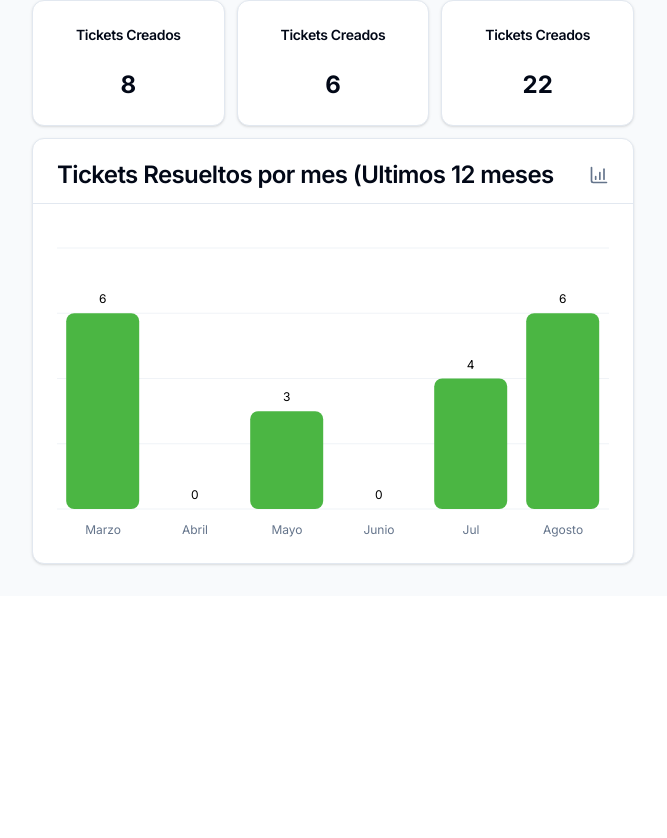
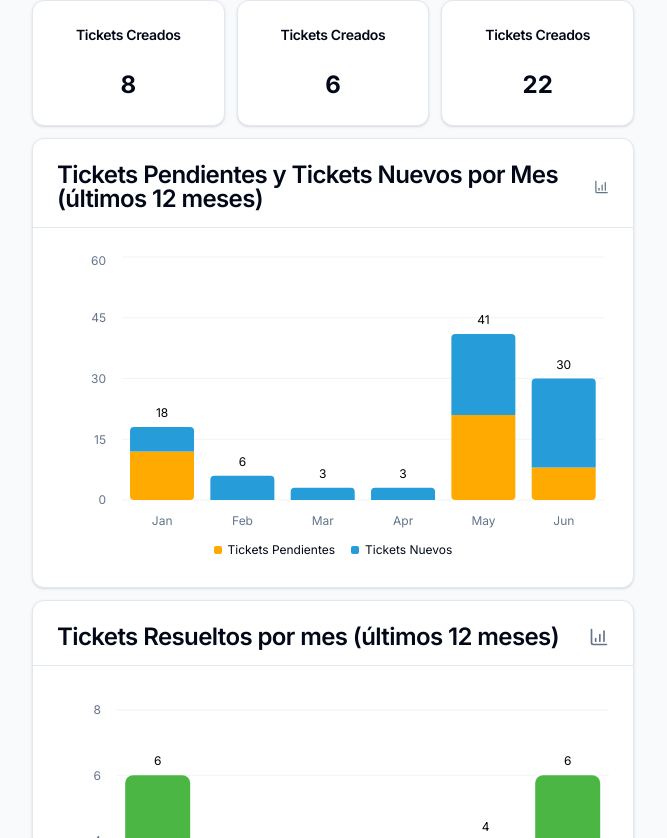
Before and after one commit to redBaron23/sentry, a Next.js app: page / in a window 1280 px wide. Shown: the part 702-1540 px from the top of the page, without its empty margins (0-667 px from the left). Before the commit the page ends 1298 px from the top, so only its background shows below. Built offline with nearby package versions, Linux system fonts and the light colour scheme.

Commit message:
add chart

```diff
--- a/src/app/globals.css
+++ b/src/app/globals.css
@@ -73,6 +73,8 @@
     --chart-low: 116 46% 49%;
     --chart-variation-positive: 116 46% 49%;
     --chart-variation-negative: 22 100% 50%;
+    --chart-new-tickets: 200 70% 50%;
+    --chart-pending-tickets: 40 100% 50%;
     --radius: 0.5rem;
   }
   .dark {
@@ -104,6 +106,8 @@
     --chart-high: 22 100% 50%;
     --chart-medium: 45 100% 51%;
     --chart-low: 116 46% 49%;
+    --chart-new-tickets: 200 70% 50%;
+    --chart-pending-tickets: 40 100% 50%;
   }
 }
 
--- a/src/app/page.tsx
+++ b/src/app/page.tsx
@@ -1,5 +1,6 @@
 import { BarChart } from "@/components/atoms/charts/bar-chart";
 import { RadialChart } from "@/components/atoms/charts/radial-chart";
+import { StackedBarChart } from "@/components/atoms/charts/stacked-bar-chart";
 import { VariationChart } from "@/components/atoms/charts/variation-chart";
 import TicketCountCard from "@/components/atoms/ticket-count-card";
 import ChartCard from "@/components/organisms/charts/chart-card";
@@ -27,6 +28,33 @@ const ticketsChartData = {
   jun: { label: "Junio", color: "hsl(var(--chart-low))", quantity: 0 },
   jul: { label: "Jul", color: "hsl(var(--chart-low))", quantity: 4 },
   ago: { label: "Agosto", color: "hsl(var(--chart-low))", quantity: 6 },
+};
+
+const last12MonthTicketsChartData = {
+  new: {
+    label: "Tickets Pendientes",
+    color: "hsl(var(--chart-pending-tickets))",
+    values: {
+      January: 12,
+      February: 0,
+      March: 0,
+      April: 0,
+      May: 21,
+      June: 8,
+    },
+  },
+  pending: {
+    label: "Tickets Nuevos",
+    color: "hsl(var(--chart-new-tickets))",
+    values: {
+      January: 6,
+      February: 6,
+      March: 3,
+      April: 3,
+      May: 20,
+      June: 22,
+    },
+  },
 };
 
 export default function Home() {
@@ -110,7 +138,13 @@ export default function Home() {
             <TicketCountCard title="Tickets Creados" count={22} />
           </div>
           <ChartCard
-            title="Tickets Resueltos por mes (Ultimos 12 meses"
+            title="Tickets Pendientes y Tickets Nuevos por Mes (últimos 12 meses)"
+            cols={1}
+          >
+            <StackedBarChart data={last12MonthTicketsChartData} />
+          </ChartCard>
+          <ChartCard
+            title="Tickets Resueltos por mes (últimos 12 meses)"
             cols={1}
           >
             <BarChart data={ticketsChartData} />
--- a/src/components/atoms/charts/bar-chart.tsx
+++ b/src/components/atoms/charts/bar-chart.tsx
@@ -7,6 +7,7 @@ import {
   BarChart as RechartBarChart,
   Rectangle,
   XAxis,
+  YAxis,
 } from "recharts";
 
 import {
@@ -24,9 +25,10 @@ interface BarData {
 interface Props {
   title?: string;
   data: Record<string, BarData>;
+  showYAxis?: boolean;
 }
 
-export function BarChart({ title, data }: Props) {
+export function BarChart({ title, data, showYAxis = true }: Props) {
   const chartData = Object.entries(data).map(([key, value]) => ({
     name: key,
     ...value,
@@ -57,6 +59,9 @@ export function BarChart({ title, data }: Props) {
             axisLine={false}
             tickFormatter={(value) => data[value]?.label || value}
           />
+          {showYAxis && (
+            <YAxis axisLine={false} tickLine={false} tickMargin={10} />
+          )}
           <ChartTooltip
             cursor={false}
             content={<ChartTooltipContent hideLabel />}
--- /dev/null
+++ b/src/components/atoms/charts/stacked-bar-chart.tsx
@@ -0,0 +1,107 @@
+"use client";
+
+import {
+  Bar,
+  CartesianGrid,
+  LabelList,
+  BarChart as RechartBarChart,
+  XAxis,
+  YAxis,
+} from "recharts";
+
+import {
+  ChartContainer,
+  ChartLegend,
+  ChartLegendContent,
+  ChartTooltip,
+  ChartTooltipContent,
+} from "@/components/ui/chart";
+
+interface BarData {
+  label: string;
+  color: string;
+  values: Record<string, number>;
+}
+
+interface Props {
+  title?: string;
+  description?: string;
+  data: Record<string, BarData>;
+  showYAxis?: boolean;
+}
+
+export function StackedBarChart({
+  title,
+  description,
+  data,
+  showYAxis = true,
+}: Props) {
+  const xAxisLabels = Object.keys(Object.values(data)[0].values);
+
+  const chartData = xAxisLabels.map((label) => {
+    const values = Object.entries(data).map(([key, { values }]) => [
+      key,
+      values[label],
+    ]);
+    const total = values.reduce((sum, [, value]) => sum + value, 0);
+    return {
+      name: label,
+      ...Object.fromEntries(values),
+      total,
+    };
+  });
+
+  const config = Object.fromEntries(
+    Object.entries(data).map(([key, { label, color }]) => [
+      key,
+      { label, color },
+    ])
+  );
+
+  const barKeys = Object.keys(data);
+
+  return (
+    <div className="flex flex-col gap-3">
+      {title && <h6>{title}</h6>}
+      {description && (
+        <p className="text-sm text-muted-foreground">{description}</p>
+      )}
+      <ChartContainer config={config}>
+        <RechartBarChart accessibilityLayer data={chartData}>
+          <CartesianGrid vertical={false} />
+          <XAxis
+            dataKey="name"
+            tickLine={false}
+            tickMargin={10}
+            axisLine={false}
+            tickFormatter={(value) => value.toString().slice(0, 3)}
+          />
+          {showYAxis && (
+            <YAxis axisLine={false} tickLine={false} tickMargin={10} />
+          )}
+          <ChartTooltip content={<ChartTooltipContent hideLabel />} />
+          <ChartLegend content={<ChartLegendContent />} />
+          {barKeys.map((key, index) => (
+            <Bar
+              key={key}
+              dataKey={key}
+              stackId="a"
+              fill={data[key].color}
+              radius={index === 0 ? [0, 0, 4, 4] : [4, 4, 0, 0]}
+            >
+              {index === barKeys.length - 1 && (
+                <LabelList
+                  dataKey="total"
+                  position="top"
+                  offset={10}
+                  fill="var(--foreground)"
+                  fontSize={12}
+                />
+              )}
+            </Bar>
+          ))}
+        </RechartBarChart>
+      </ChartContainer>
+    </div>
+  );
+}
```
